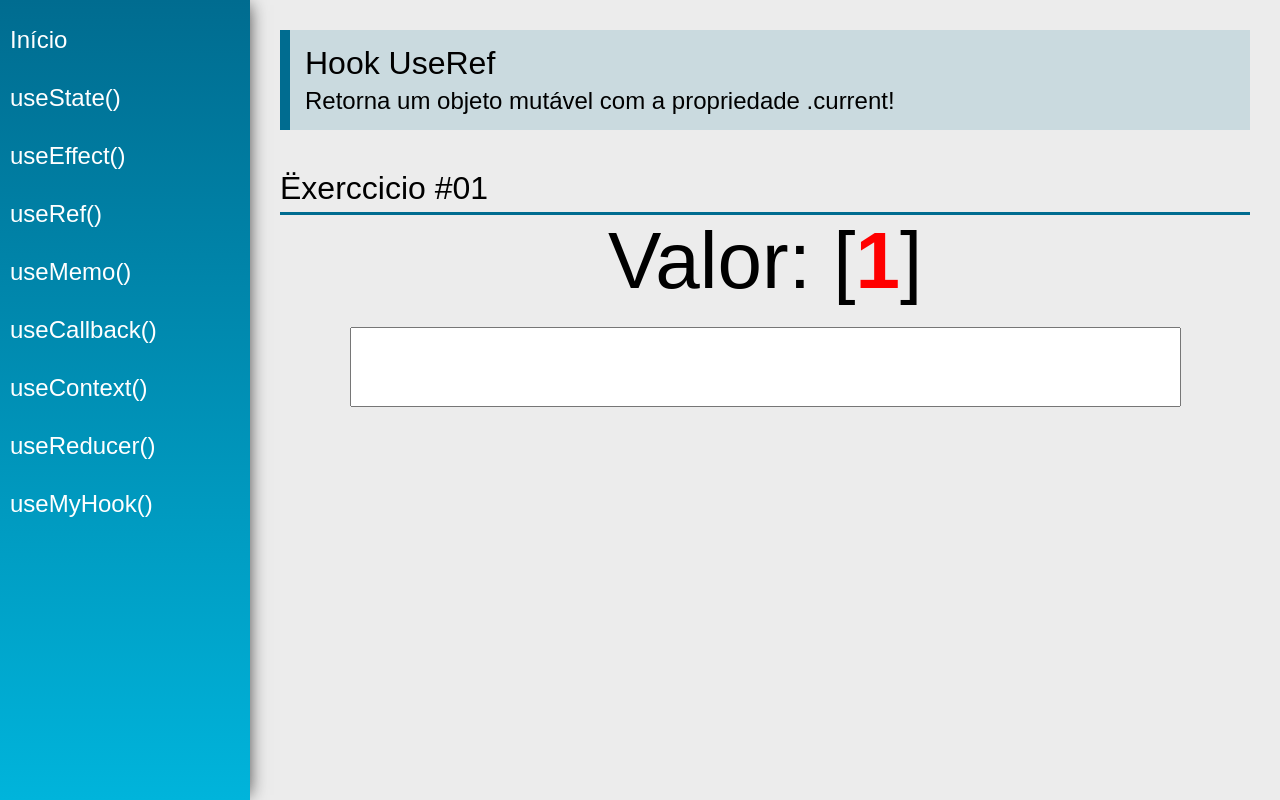
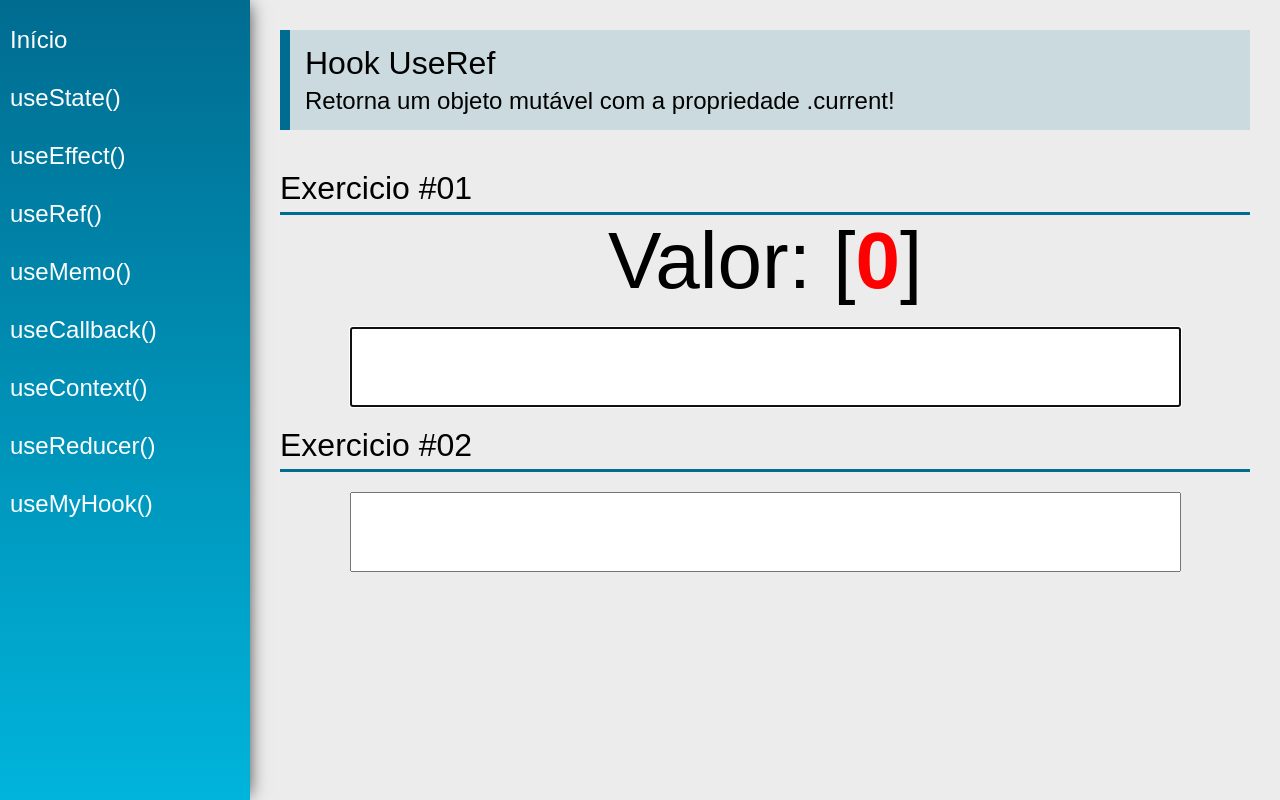
Before and after one commit to Beto1821/Hooks, a React (Create React App) app: page /useRef in a window 1280 px wide. Built offline with nearby package versions, Linux system fonts and the light colour scheme.

Commit message:
feat useRef

```diff
--- a/src/views/examples/UseRef.jsx
+++ b/src/views/examples/UseRef.jsx
@@ -1,12 +1,30 @@
-import React, { useState, useRef} from 'react'
+import React, { useState, useRef, useEffect} from 'react'
 import PageTitle from '../../components/layout/PageTitle'
 import SectionTitle from '../../components/layout/SectionTitle'
 
+const merge = function(s1, s2) {
+    return [...s1].map((e, i) => {
+        return `${e}${s2[i] || ""}`
+    }).join("")
+}
+
 const UseRef = (props) => {
     const [value1, setValue1] = useState("")
+    const [value2, setValue2] = useState("")
+
     const count = useRef(0)
+    const myInput1 = useRef(null)
+    const myInput2 = useRef(null)
 
-    count.current = count.current + 1
+    useEffect(() => {
+        count.current += 1
+        myInput2.current.focus()
+    },[value1])
+
+    useEffect(() => {
+        count.current += 1
+        myInput1.current.focus()
+    },[value2])
 
     return (
         <div className="UseRef">
@@ -14,17 +32,24 @@
                 title="Hook UseRef"
                 subtitle="Retorna um objeto mutável com a propriedade .current!"
             />
-            <SectionTitle title="Ëxerccicio #01" />
+            <SectionTitle title="Exercicio #01" />
             <div className="center">
                 <div>
                     <span className="text">Valor: </span>
-                    <span className="text">{value1} [</span>
+                    <span className="text">{merge(value1, value2)} [</span>
                     <span className="text red">{count.current}</span>
                     <span className="text">]</span>
                 </div>
                     <input type="text" className="input"
+                    ref={myInput1}
                     value={value1} onChange={e => setValue1(e.target.value)} />
             </div>
+            <SectionTitle title="Exercicio #02" />
+                <div className="center">
+                    <input type="text" className="input"
+                    ref={myInput2}
+                    value={value2} onChange={e => setValue2(e.target.value)} />
+                </div>
         </div>
     )
 }
```
